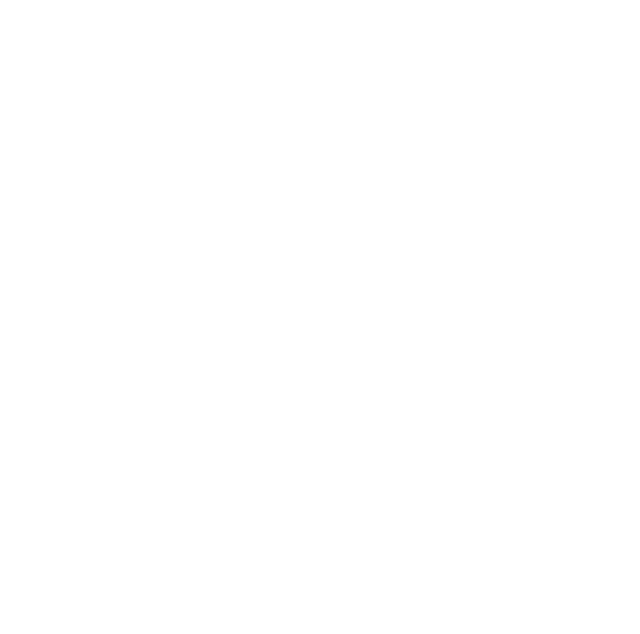
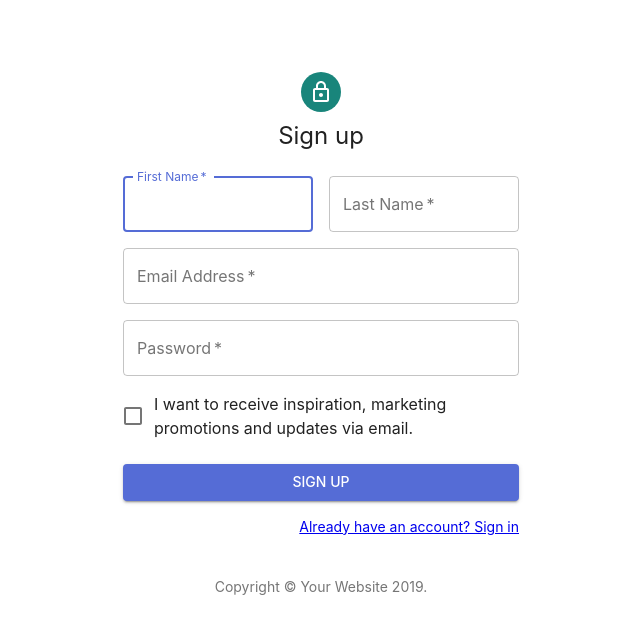
Before and after one commit to lmssrinivas/ssr, a React app: page /signup in a window 1280 px wide. Shown: the top 634 px of the page, without its empty margins (319-959 px from the left). Built offline with nearby package versions, Linux system fonts and the light colour scheme; the HTML template or start-up script is replaced by a standard one.

Commit message:
Registration added

```diff
--- a/App.js
+++ b/App.js
@@ -2,6 +2,7 @@
 import { Route, Switch } from 'react-router-dom';
 import HomePage from './pages/HomePage';
 import LoginPage from './pages/Loginpage';
+import RegisterPage from './pages/Registerpage';
 import Errorpage from "./pages/Errorpage";
 
 export class App extends Component {
@@ -11,6 +12,7 @@
                 <Switch>
                     <Route exact path="/" component={HomePage} />
                     <Route path="/login" component={LoginPage}/>
+                    <Route path="/signup" component={RegisterPage}/>
                     <Route path="/error" component={Errorpage}/>
                 </Switch>
         );
--- a/pages/Loginpage.js
+++ b/pages/Loginpage.js
@@ -12,6 +12,7 @@
 import LockOutlinedIcon from '@material-ui/icons/LockOutlined';
 import Typography from '@material-ui/core/Typography';
 import { makeStyles } from '@material-ui/core/styles';
+import {NavLink} from "react-router-dom";
 
 function Copyright() {
     return (
@@ -113,9 +114,10 @@
                                 </Link>
                             </Grid>
                             <Grid item>
-                                <Link href="#" variant="body2">
-                                    {"Don't have an account? Sign Up"}
-                                </Link>
+                                <NavLink to="/signup"> Don't have an account? Sign Up</NavLink>
+                                {/*<Link href="/signup" variant="body2">*/}
+                                {/*    {""}*/}
+                                {/*</Link>*/}
                             </Grid>
                         </Grid>
                         <Box mt={5}>
--- /dev/null
+++ b/pages/Registerpage.js
@@ -0,0 +1,147 @@
+import React from 'react';
+import Avatar from '@material-ui/core/Avatar';
+import Button from '@material-ui/core/Button';
+import CssBaseline from '@material-ui/core/CssBaseline';
+import TextField from '@material-ui/core/TextField';
+import FormControlLabel from '@material-ui/core/FormControlLabel';
+import Checkbox from '@material-ui/core/Checkbox';
+import Link from '@material-ui/core/Link';
+import Grid from '@material-ui/core/Grid';
+import Box from '@material-ui/core/Box';
+import LockOutlinedIcon from '@material-ui/icons/LockOutlined';
+import Typography from '@material-ui/core/Typography';
+import { makeStyles } from '@material-ui/core/styles';
+import Container from '@material-ui/core/Container';
+import {NavLink} from "react-router-dom";
+
+function Copyright() {
+    return (
+        <Typography variant="body2" color="textSecondary" align="center">
+            {'Copyright © '}
+            <Link color="inherit" href="https://material-ui.com/">
+                Your Website
+            </Link>{' '}
+            {new Date().getFullYear()}
+            {'.'}
+        </Typography>
+    );
+}
+
+const useStyles = makeStyles(theme => ({
+    '@global': {
+        body: {
+            backgroundColor: theme.palette.common.white,
+        },
+    },
+    paper: {
+        marginTop: theme.spacing(8),
+        display: 'flex',
+        flexDirection: 'column',
+        alignItems: 'center',
+    },
+    avatar: {
+        margin: theme.spacing(1),
+        backgroundColor: theme.palette.secondary.main,
+    },
+    form: {
+        width: '100%', // Fix IE 11 issue.
+        marginTop: theme.spacing(3),
+    },
+    submit: {
+        margin: theme.spacing(3, 0, 2),
+    },
+}));
+
+export default function SignUp() {
+    const classes = useStyles();
+
+    return (
+        <Container component="main" maxWidth="xs">
+            <CssBaseline />
+            <div className={classes.paper}>
+                <Avatar className={classes.avatar}>
+                    <LockOutlinedIcon />
+                </Avatar>
+                <Typography component="h1" variant="h5">
+                    Sign up
+                </Typography>
+                <form className={classes.form} noValidate>
+                    <Grid container spacing={2}>
+                        <Grid item xs={12} sm={6}>
+                            <TextField
+                                autoComplete="fname"
+                                name="firstName"
+                                variant="outlined"
+                                required
+                                fullWidth
+                                id="firstName"
+                                label="First Name"
+                                autoFocus
+                            />
+                        </Grid>
+                        <Grid item xs={12} sm={6}>
+                            <TextField
+                                variant="outlined"
+                                required
+                                fullWidth
+                                id="lastName"
+                                label="Last Name"
+                                name="lastName"
+                                autoComplete="lname"
+                            />
+                        </Grid>
+                        <Grid item xs={12}>
+                            <TextField
+                                variant="outlined"
+                                required
+                                fullWidth
+                                id="email"
+                                label="Email Address"
+                                name="email"
+                                autoComplete="email"
+                            />
+                        </Grid>
+                        <Grid item xs={12}>
+                            <TextField
+                                variant="outlined"
+                                required
+                                fullWidth
+                                name="password"
+                                label="Password"
+                                type="password"
+                                id="password"
+                                autoComplete="current-password"
+                            />
+                        </Grid>
+                        <Grid item xs={12}>
+                            <FormControlLabel
+                                control={<Checkbox value="allowExtraEmails" color="primary" />}
+                                label="I want to receive inspiration, marketing promotions and updates via email."
+                            />
+                        </Grid>
+                    </Grid>
+                    <Button
+                        type="submit"
+                        fullWidth
+                        variant="contained"
+                        color="primary"
+                        className={classes.submit}
+                    >
+                        Sign Up
+                    </Button>
+                    <Grid container justify="flex-end">
+                        <Grid item>
+                            <NavLink to="/login"> Already have an account? Sign in</NavLink>
+                            {/*<Link href="#" variant="body2">*/}
+                            {/*   */}
+                            {/*</Link>*/}
+                        </Grid>
+                    </Grid>
+                </form>
+            </div>
+            <Box mt={5}>
+                <Copyright />
+            </Box>
+        </Container>
+    );
+}
```
